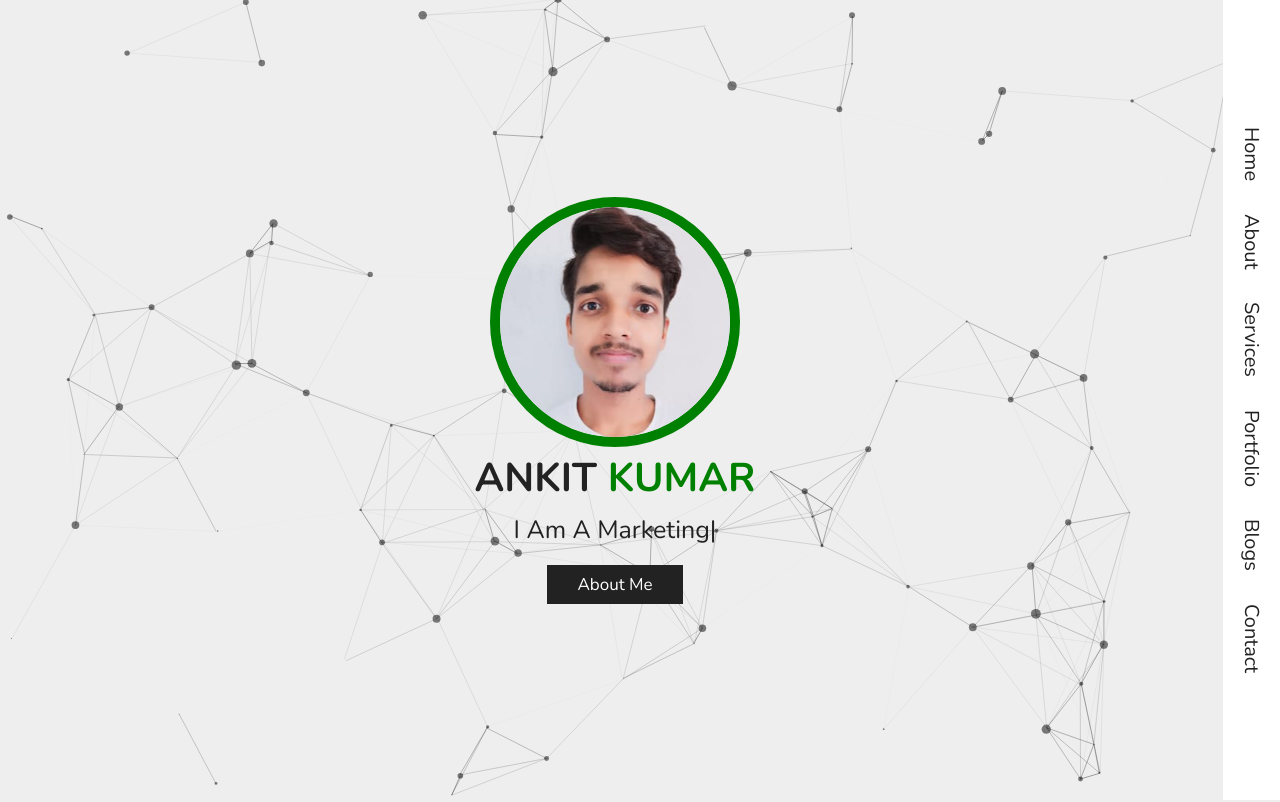
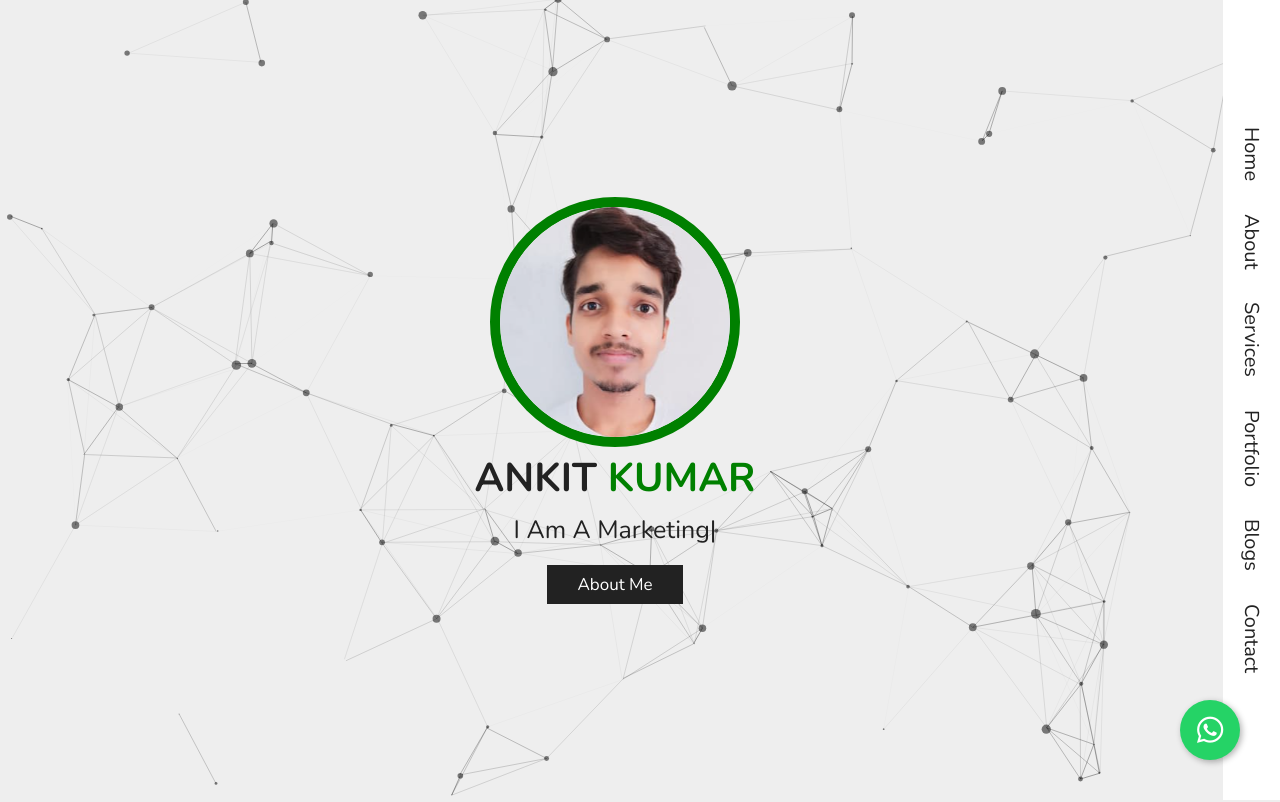
Before and after one commit to ankitvasakhier/ankit_portfolio, a plain HTML site: page index.html in a window 1280 px wide. Shown: the top 802 px of the page. Drawn offline with nearby package versions, Linux system fonts and the light colour scheme; animation ran at ten frames a second.

Commit message:
whatsapp icon added

```diff
--- a/css/style.css
+++ b/css/style.css
@@ -516,3 +516,32 @@ header .navbar a:hover{
     }
 
 }
+/* WhatsApp Floating Button */
+.whatsapp-float {
+    position: fixed;
+    width: 60px;
+    height: 60px;
+    bottom: 40px;
+    right: 40px;
+    background-color: #25d366; /* WhatsApp green */
+    color: #FFF; /* Icon color */
+    border-radius: 50px; /* Makes it circular */
+    text-align: center;
+    font-size: 30px; /* Icon size */
+    box-shadow: 2px 2px 6px rgba(0,0,0,0.3); /* Subtle shadow */
+    z-index: 1000; /* Ensures it stays on top of other elements */
+    display: flex;
+    align-items: center;
+    justify-content: center;
+    text-decoration: none; /* Removes underline from the link */
+}
+
+.whatsapp-float i {
+    /* Ensures the icon is well-centered if needed, often not necessary with flex */
+    line-height: 1;
+}
+
+.whatsapp-float:hover {
+    background-color: #128C7E; /* Darker green on hover */
+    color: #FFF; /* Keeps icon color white on hover */
+}
--- a/index.html
+++ b/index.html
@@ -301,6 +301,10 @@ Tools: Getform, GTM, Meta Ads, Canva</p>
 <!-- footer section  -->
 
 <div class="footer"> created by <span> ankit kumar </span> | all rights reserved! </div>
+<!-- WhatsApp floating button -->
+<a href="https://wa.me/917079635118" class="whatsapp-float" target="_blank" aria-label="Chat on WhatsApp">
+    <i class="fab fa-whatsapp"></i>
+</a>
 
 
 
```
